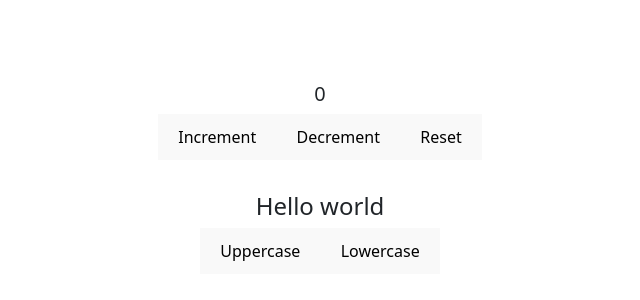
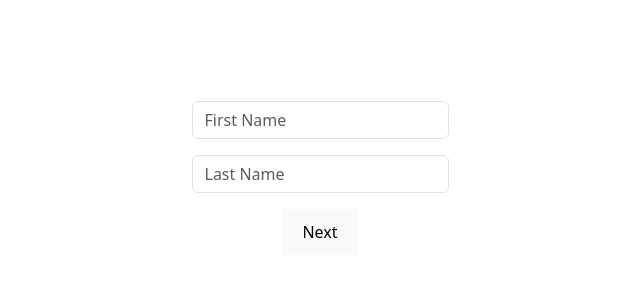
Before and after one commit to aravind-balaji-28/react-concept, a React (Vite) app: page /useReducer in a window 1280 px wide. Shown: the part 222-522 px from the top of the page, without its empty margins (320-960 px from the left). Built offline with nearby package versions, Linux system fonts and the light colour scheme.

Commit message:
useReducer update

```diff
--- a/src/views/ReactHooks/useReducer/index.tsx
+++ b/src/views/ReactHooks/useReducer/index.tsx
@@ -1,79 +1,159 @@
-// Note:
-// what is useReducer?
-// useReducer is a React Hook that lets you manage complex state using a reducer function.
+// // Note:
+// // what is useReducer?
+// // useReducer is a React Hook that lets you manage complex state using a reducer function.
 
-import { useReducer } from 'react';
-const main = 11;
-interface StateInterface {
-  count: number;
-  title: string;
-}
-const reducer = (state: StateInterface, action: any) => {
+import React, { useReducer } from 'react';
+type Form = {
+  firstName: string;
+  lastName: string;
+  email: string;
+  address: string;
+};
+type State = {
+  step: number;
+  data: Form;
+  error: Form;
+};
+type Action =
+  | { type: 'NEXT' }
+  | { type: 'PREV' }
+  | { type: 'UPDATE'; field: keyof Form; value: string; errorMessage: string }
+  | { type: 'RESET' };
+
+const fields = { firstName: '', lastName: '', email: '', address: '' };
+const initialState: State = {
+  step: 1,
+  data: fields,
+  error: fields,
+};
+const stepReducer = (state: State, action: Action) => {
   switch (action.type) {
-    case 'increment':
-      return { ...state, count: state.count + 1 };
-    case 'decrement':
-      return { ...state, count: state.count - 1 };
-    case 'reset':
-      return { ...state, count: 0 };
-    case 'uppercase':
-      return { ...state, title: state.title.toUpperCase() };
-    case 'lowercase':
-      return { ...state, title: state.title.toLowerCase() };
+    case 'NEXT':
+      return { ...state, step: state.step + 1 };
+    case 'PREV':
+      return { ...state, step: state.step - 1 };
+    case 'UPDATE':
+      return {
+        ...state,
+        data: { ...state.data, [action.field]: action.value },
+        error: { ...state.error, [action.field]: action.errorMessage },
+      };
+    case 'RESET':
+      return initialState;
+    default:
+      return state;
   }
 };
 
 const UseReducer = () => {
-  const [state, dispatch] = useReducer(reducer, { title: 'Hello world', count: 0 });
-  const handleClick = (type: string) => {
-    dispatch({ type: type });
+  const [state, dispatch] = useReducer(stepReducer, initialState);
+  const handleChange = (e: React.ChangeEvent<HTMLInputElement>) => {
+    const name = e.target.name as keyof Form;
+    const value = e.target.value;
+    dispatch({ type: 'UPDATE', field: name, value: value, errorMessage: '' });
+  };
+
+  const stepButtonRender = (type: string) => {
+    const PrevButton = () => {
+      return (
+        <button
+          onClick={() => {
+            dispatch({ type: 'PREV' });
+          }}
+        >
+          Prev
+        </button>
+      );
+    };
+    const NextButton = () => {
+      return (
+        <button
+          onClick={() => {
+            dispatch({ type: 'NEXT' });
+          }}
+        >
+          Next
+        </button>
+      );
+    };
+
+    if (type === 'both') {
+      return (
+        <>
+          <PrevButton />
+          <NextButton />
+        </>
+      );
+    }
+    if (type === 'prev') {
+      return <PrevButton />;
+    }
+    if (type === 'next') {
+      return <NextButton />;
+    }
+  };
+  console.log('State', state);
+
+  const handleSubmit = () => {
+    alert('Submitted' + JSON.stringify(state.data));
+    dispatch({ type: 'RESET' });
   };
   return (
     <>
-      <div>
-        <h5>{state?.count}</h5>
-        <button
-          onClick={() => {
-            handleClick('increment');
-          }}
-        >
-          Increment
-        </button>
-        <button
-          onClick={() => {
-            handleClick('decrement');
-          }}
-        >
-          Decrement
-        </button>
-        <button
-          onClick={() => {
-            handleClick('reset');
-          }}
-        >
-          Reset
-        </button>
-      </div>
+      {state.step === 1 && (
+        <div>
+          <input
+            className="form-control"
+            name="firstName"
+            type="text"
+            onChange={handleChange}
+            value={state.data.firstName}
+            placeholder="First Name"
+          />
+          {state.error && <p>{state.error.firstName}</p>}
+          <input
+            className="form-control"
+            name="lastName"
+            value={state.data.lastName}
+            type="text"
+            onChange={handleChange}
+            placeholder="Last Name"
+          />
+          {state.error && <p>{state.error.lastName}</p>}
+          {stepButtonRender('next')}
+        </div>
+      )}
 
-      <div style={{ marginTop: '2rem' }}>
-        <h4>{state?.title}</h4>
-        <button
-          onClick={() => {
-            handleClick('uppercase');
-          }}
-        >
-          Uppercase
-        </button>
-        <button
-          onClick={() => {
-            handleClick('lowercase');
-          }}
-        >
-          Lowercase
-        </button>
-      </div>
+      {state.step === 2 && (
+        <div>
+          <input
+            className="form-control"
+            name="email"
+            type="text"
+            value={state.data.email}
+            onChange={handleChange}
+            placeholder="Email"
+          />
+          {state.error && <p>{state.error.email}</p>}
+          {stepButtonRender('both')}
+        </div>
+      )}
+      {state.step === 3 && (
+        <div>
+          <input
+            className="form-control"
+            name="address"
+            type="text"
+            value={state.data.address}
+            onChange={handleChange}
+            placeholder="Address"
+          />
+          {state.error && <p>{state.error.address}</p>}
+          {stepButtonRender('prev')}
+          <button onClick={handleSubmit}>Submit</button>
+        </div>
+      )}
     </>
   );
 };
-
 export default UseReducer;
```
